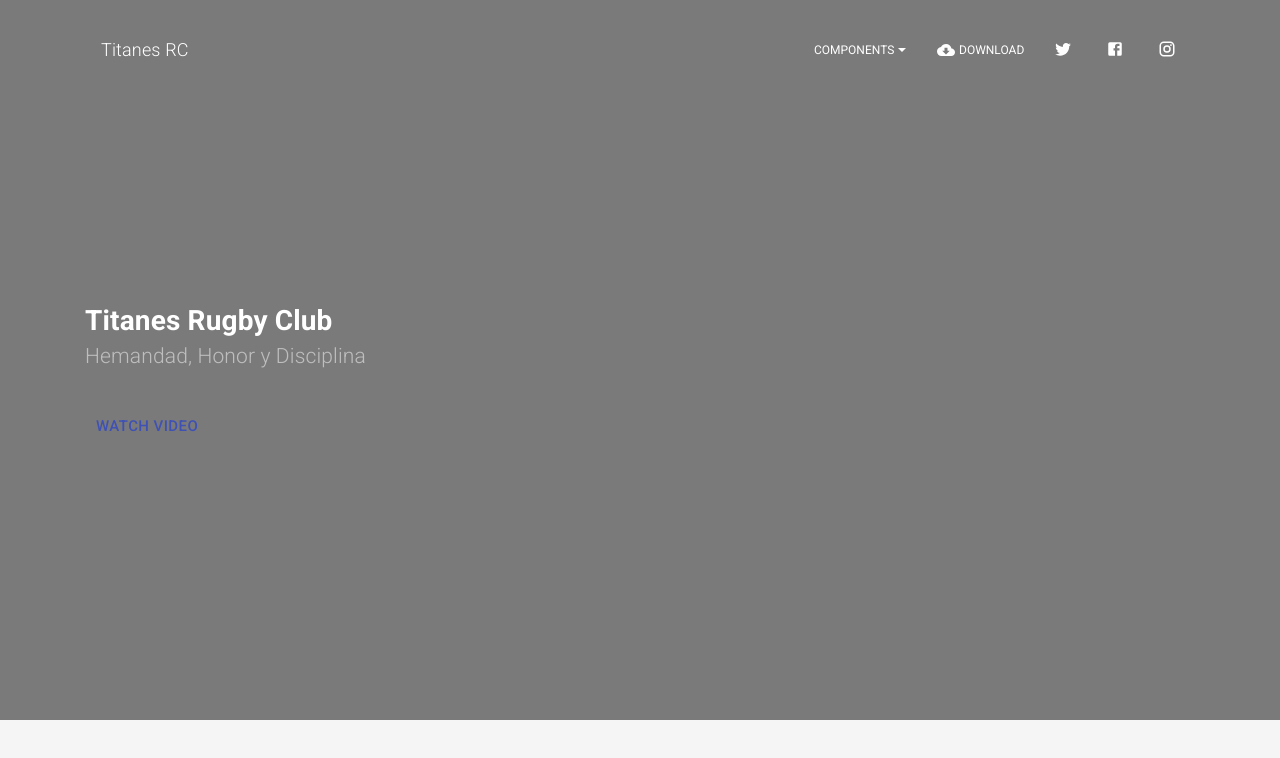
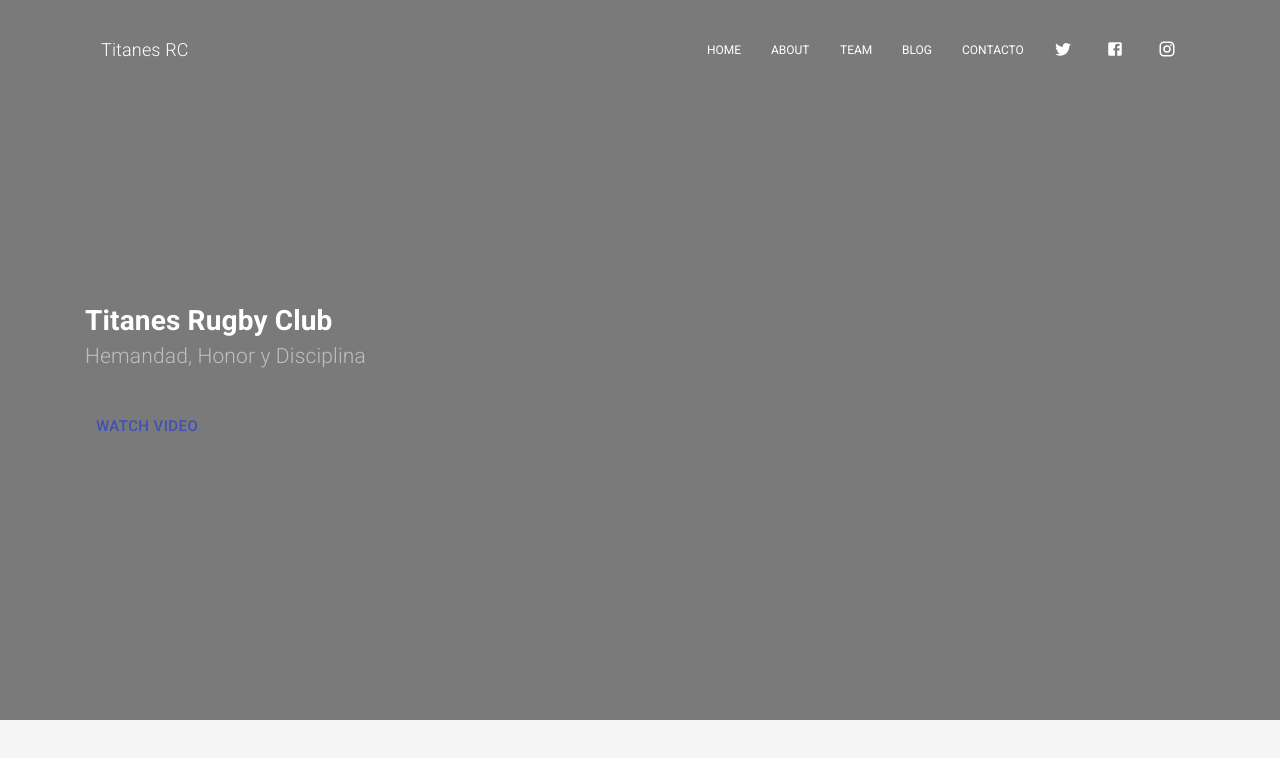
Before and after one commit to christhoval06/titanes-rugby-club, a React (Create React App) app: page / in a window 1280 px wide. Shown: the top 758 px of the page. Built offline with nearby package versions, Linux system fonts and the light colour scheme.

Commit message:
update links

```diff
--- a/src/components/Header/Links/index.tsx
+++ b/src/components/Header/Links/index.tsx
@@ -4,12 +4,10 @@ import { makeStyles } from '@material-ui/core/styles';
 import List from '@material-ui/core/List';
 import ListItem from '@material-ui/core/ListItem';
 import Tooltip from '@material-ui/core/Tooltip';
-import { Apps, CloudDownload } from '@material-ui/icons';
 import FacebookIcon from '@material-ui/icons/Facebook';
 import TwitterIcon from '@material-ui/icons/Twitter';
 import InstagramIcon from '@material-ui/icons/Instagram';
 
-import CustomDropdown from 'components/CustomDropdown';
 import Button from 'components/Button';
 
 import styles from './styles';
@@ -21,26 +19,13 @@ const Links: React.SFC = () => {
 	return (
 		<List className={classes.list}>
 			<ListItem className={classes.listItem}>
-				<CustomDropdown
-					noLiPadding
-					buttonText="Components"
-					buttonProps={{
-						className: classes.navLink,
-						color: 'transparent',
-					}}
-					buttonIcon={Apps}
-					dropdownList={[
-						<Link to="/" className={classes.dropdownLink}>
-							All components
-						</Link>,
-						<a
-							href="https://creativetimofficial.github.io/material-kit-react/#/documentation?ref=mkr-navbar"
-							target="_blank"
-							className={classes.dropdownLink}
-						>
-							Documentation
-						</a>,
-					]}
+				<Link
+					to="/"
+					component={props => (
+						<Button {...props} component="a" color="transparent" className={classes.navLink}>
+							Home
+						</Button>
+					)}
 				/>
 			</ListItem>
 			<ListItem className={classes.listItem}>
@@ -50,7 +35,37 @@ const Links: React.SFC = () => {
 					target="_blank"
 					className={classes.navLink}
 				>
-					<CloudDownload className={classes.icons} /> Download
+					About
+				</Button>
+			</ListItem>
+			<ListItem className={classes.listItem}>
+				<Button
+					href="https://www.creative-tim.com/product/material-kit-react?ref=mkr-navbar"
+					color="transparent"
+					target="_blank"
+					className={classes.navLink}
+				>
+					Team
+				</Button>
+			</ListItem>
+			<ListItem className={classes.listItem}>
+				<Button
+					href="https://www.creative-tim.com/product/material-kit-react?ref=mkr-navbar"
+					color="transparent"
+					target="_blank"
+					className={classes.navLink}
+				>
+					Blog
+				</Button>
+			</ListItem>
+			<ListItem className={classes.listItem}>
+				<Button
+					href="https://www.creative-tim.com/product/material-kit-react?ref=mkr-navbar"
+					color="transparent"
+					target="_blank"
+					className={classes.navLink}
+				>
+					Contacto
 				</Button>
 			</ListItem>
 			<ListItem className={classes.listItem}>
@@ -74,8 +89,6 @@ const Links: React.SFC = () => {
 						<TwitterIcon className={classes.socialIcons + ' fab fa-twitter'} />
 					</Button>
 				</Tooltip>
-			</ListItem>
-			<ListItem className={classes.listItem}>
 				<Tooltip
 					id="instagram-facebook"
 					title="Follow us on facebook"
@@ -91,8 +104,6 @@ const Links: React.SFC = () => {
 						<FacebookIcon className={classes.socialIcons + ' fab fa-facebook'} />
 					</Button>
 				</Tooltip>
-			</ListItem>
-			<ListItem className={classes.listItem}>
 				<Tooltip
 					id="instagram-tooltip"
 					title="Follow us on instagram"
@@ -114,3 +125,29 @@ const Links: React.SFC = () => {
 };
 
 export default Links;
+
+/*
+<ListItem className={classes.listItem}>
+				<CustomDropdown
+					noLiPadding
+					buttonText="Components"
+					buttonProps={{
+						className: classes.navLink,
+						color: 'transparent',
+					}}
+					buttonIcon={Apps}
+					dropdownList={[
+						<Link to="/" className={classes.dropdownLink}>
+							All components
+						</Link>,
+						<a
+							href="https://creativetimofficial.github.io/material-kit-react/#/documentation?ref=mkr-navbar"
+							target="_blank"
+							className={classes.dropdownLink}
+						>
+							Documentation
+						</a>,
+					]}
+				/>
+			</ListItem>
+			*/
```
